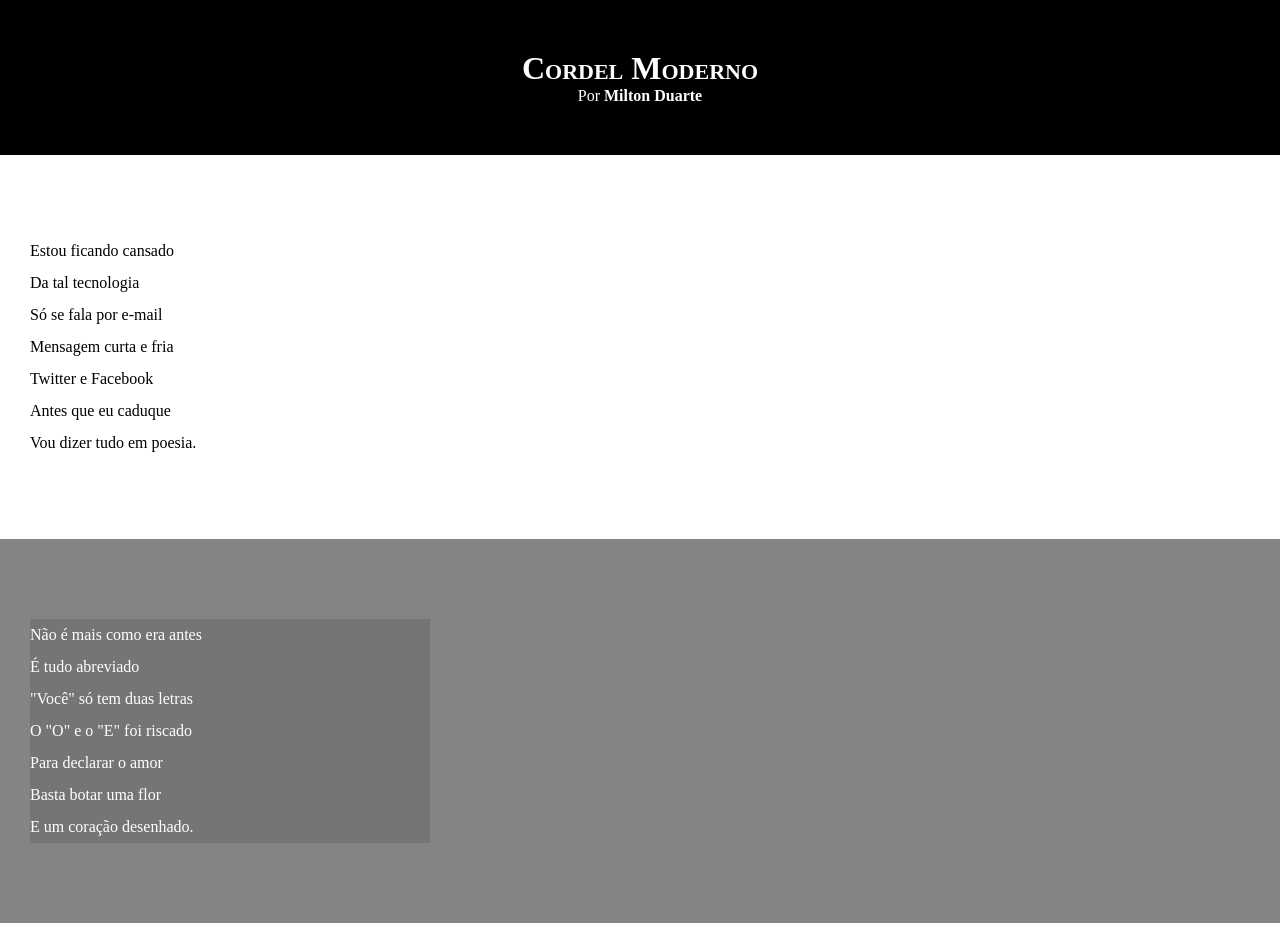
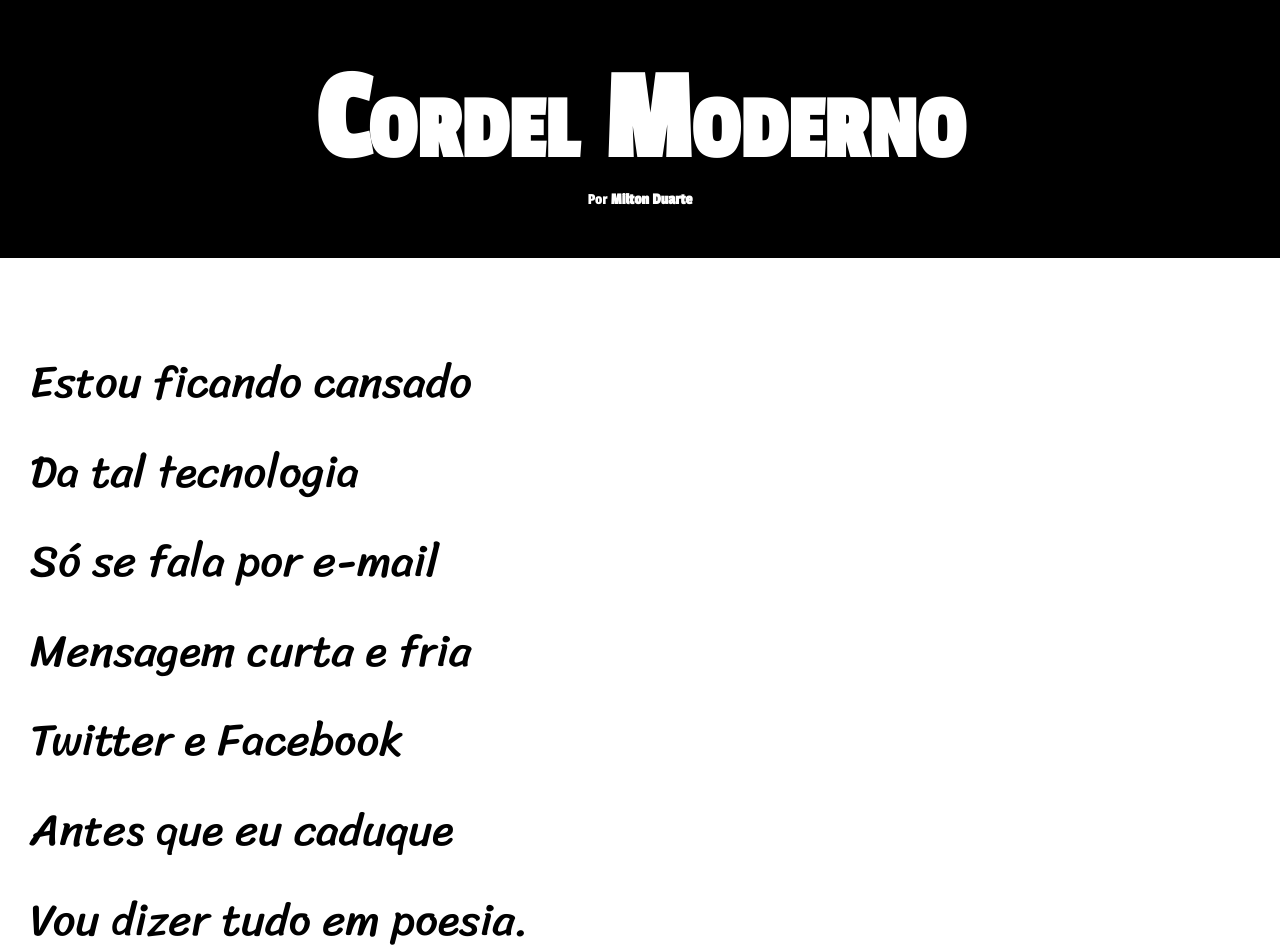
Before and after one commit to tuttitaka/html-css, a plain HTML site: page desafios/desafio.12/index.html in a window 1280 px wide. Shown: the top 952 px of the page. Drawn offline with Linux system fonts and the light colour scheme.

Commit message:
att desafio12

```diff
--- a/desafios/desafio.11/estilo/style.css
+++ /dev/null
@@ -1,59 +0,0 @@
-@charset "UTF-8";
-
-*{
-    margin: 0px;
-    padding: 0px;
-}
-html, body{
-    min-height: 100vh;
-    background-color: darkgray;
-}
-header{
-    background-color: black;
-    color: white;
-    text-align: center;
-}
-header > h1{
-    padding-top: 50px;
-    font-variant: small-caps;
-}
-header > p{
-    padding-bottom: 50px;
-}
-a {
-    color: white;
-    text-decoration: none;
-    font-weight: bolder;
-}
-a > hover{
-    text-decoration: underline;
-}
-
-section{
-    padding-top: 10vh;
-    padding-bottom: 10vh;
-    line-height: 2em;
-    padding-left: 30px;
-}
-
-section.normal{
-    background-color: white;
-    color: black;
-}
-
-section.imagem{
-    background-color: rgba(0, 0, 0, 0.218);
-    color: white;
-}
-section.imagem > p {
-    width: 400px;
-    background-color: rgba(0, 0, 0, 0.112);
-}
-
-
-footer{
-    text-align: center;
-    background-color: black;
-    color: white;
-    padding: 10px;
-}
--- /dev/null
+++ b/desafios/desafio.12/estilo/style.css
@@ -0,0 +1,110 @@
+@charset "UTF-8";
+@import url('https://fonts.googleapis.com/css2?family=Passion+One&family=Sriracha&display=swap');
+
+:root{
+    --fonte1: Verdana, Geneva, Tahoma, sans-serif;
+    --fonte2: 'Passion One', sans-serif;
+    --fonte3: 'Sriracha', cursive;
+}
+
+
+
+
+*{
+    margin: 0px;
+    padding: 0px;
+}
+
+
+
+html, body{
+    font-family: var(--fonte1);
+    min-height: 100vh;
+    background-color: darkgray;
+}
+
+
+header{
+    font-family: var(--fonte2);
+    background-color: black;
+    color: white;
+    text-align: center;
+}
+
+
+header > h1{
+    padding-top: 50px;
+    font-variant: small-caps;
+    font-size: 10vw;
+}
+
+
+
+header > p{
+    padding-bottom: 50px;
+}
+
+
+a {
+    color: white;
+    text-decoration: none;
+    font-weight: bolder;
+}
+
+
+a > hover{
+    text-decoration: underline;
+}
+
+section{
+    padding-top: 10vh;
+    padding-bottom: 10vh;
+    line-height: 2em;
+    padding-left: 30px;
+    font-family: var(--fonte3);
+    font-size: 3.5vw;
+}
+section > p{
+    padding-bottom: 2em;
+}
+
+section.normal{
+    background-color: white;
+    color: black;
+}
+
+
+section.imagem{
+    background-color: rgba(0, 0, 0, 0.218);
+    color: white;
+    box-shadow: inset 6px 6px 13px 0px rgba(0, 0, 0, 0.504);
+    background-size: cover ;
+    background-attachment: fixed;
+}
+
+
+section.imagem > p {
+    display: inline-block;
+    padding: 5px;
+    background-color: rgba(0, 0, 0, 0.572);
+    text-shadow: 1px 1px 0px black;
+}
+
+section#img01{
+    background-image: url('../imagens/background001.jpg');
+    background-position: right center;
+
+}
+
+section#img02{
+    background-image: url('../imagens/background002.jpg');
+
+}
+
+
+footer{
+    text-align: center;
+    background-color: black;
+    color: white;
+    padding: 10px;
+}
--- a/desafios/desafio.11/index.html
+++ b/desafios/desafio.12/index.html
@@ -29,7 +29,7 @@
 
 
 
-    <section class="imagem">
+    <section class="imagem"id="img01">
         <p>
             Não é mais como era antes <br>
             É tudo abreviado <br>
@@ -66,7 +66,8 @@
 
 
 
-    <section class="imagem">
+    <section class="imagem" id="img02">
+        <p>
             Tenho saudade das cartas <br>
             Escritas com a própria mão <br>
             Mandava no mês de Junho <br>
@@ -74,6 +75,7 @@
             Mas matava a saudade <br>
             Era texto de verdade <br>
             Nas linhas do coração.
+        </p>
     </section>
 
 
```
Also changed, not shown: desafios/desafio.12/cordel-moderno.txt (renamed from desafios/desafio.11/cordel-moderno.txt), desafios/desafio.12/imagens/background001.jpg (renamed from desafios/desafio.11/imagens/background001.jpg), desafios/desafio.12/imagens/background002.jpg (renamed from desafios/desafio.11/imagens/background002.jpg). Lines whose indentation alone changed are shown as unchanged.
